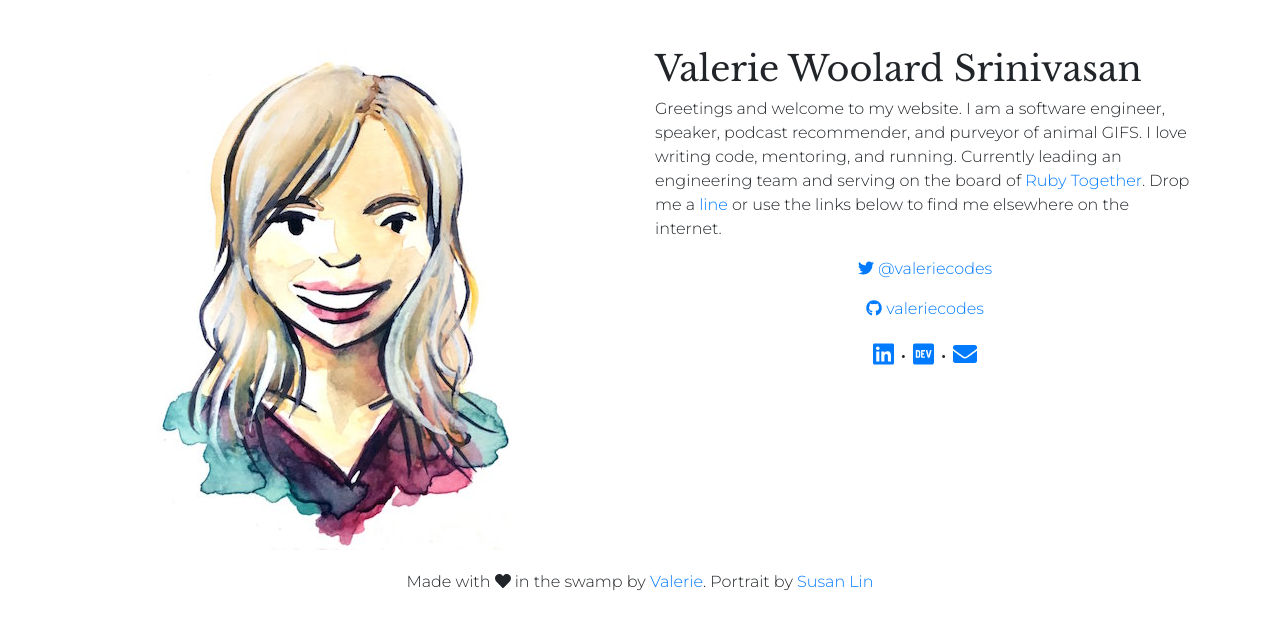
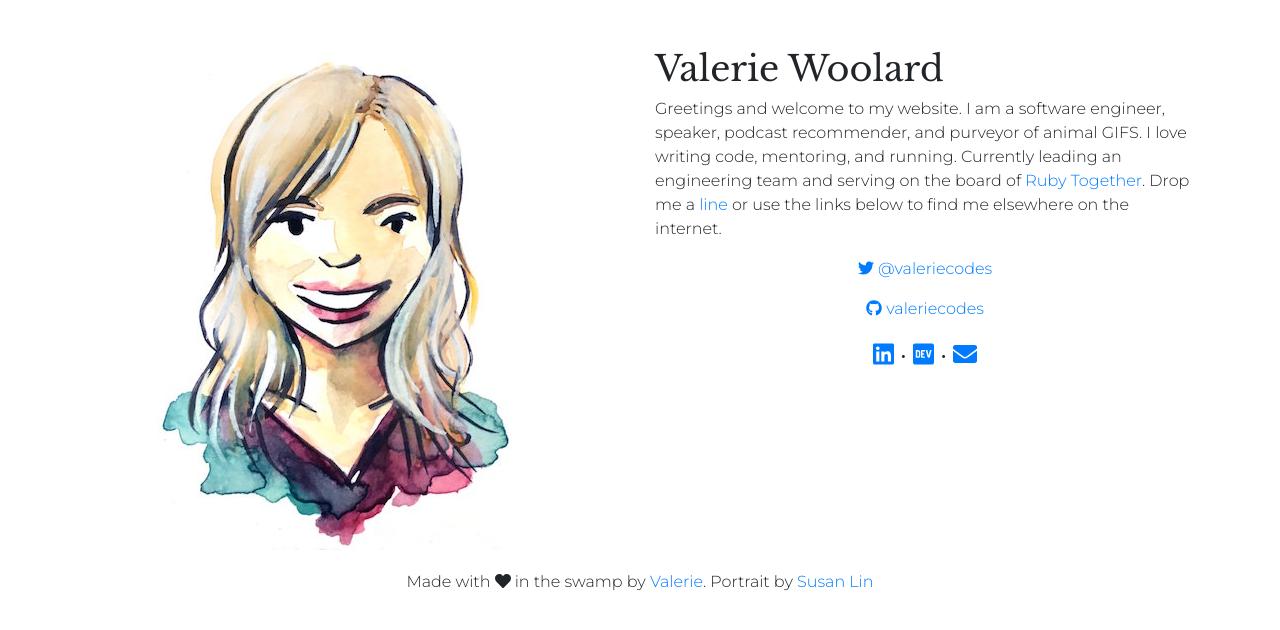
Before and after one commit to valeriecodes/valeriecodes.github.io, a Jekyll site: the page built from index.md, in a window 1280 px wide. Shown: the top 630 px of the page. Built offline with Jekyll 4.4.1, drawn with Linux system fonts in a browser that asks for light colours; nearby versions of some CDN libraries; part of the change alters nothing that is shown.

```diff
--- a/_config.yml
+++ b/_config.yml
@@ -1,6 +1,6 @@
-title: Valerie Woolard Srinivasan
+title: Valerie Woolard
 email: valerie.woolard@gmail.com
-description: "Personal site of Valerie Woolard Srinivasan: software engineer, speaker, podcast recommender, and purveyor of animal GIFS."
+description: "Valerie's personal site: software engineer, speaker, podcast recommender, and purveyor of animal GIFS."
 baseurl: "/"
 url: "http://valerie.codes"
 twitter_username: valeriecodes
--- a/_includes/footer.html
+++ b/_includes/footer.html
@@ -6,3 +6,20 @@
 <script src="https://code.jquery.com/jquery-3.2.1.slim.min.js" integrity="sha384-KJ3o2DKtIkvYIK3UENzmM7KCkRr/rE9/Qpg6aAZGJwFDMVNA/GpGFF93hXpG5KkN" crossorigin="anonymous"></script>
 <script src="https://cdnjs.cloudflare.com/ajax/libs/popper.js/1.11.0/umd/popper.min.js" integrity="sha384-b/U6ypiBEHpOf/4+1nzFpr53nxSS+GLCkfwBdFNTxtclqqenISfwAzpKaMNFNmj4" crossorigin="anonymous"></script>
 <script src="https://maxcdn.bootstrapcdn.com/bootstrap/4.0.0-beta/js/bootstrap.min.js" integrity="sha384-h0AbiXch4ZDo7tp9hKZ4TsHbi047NrKGLO3SEJAg45jXxnGIfYzk4Si90RDIqNm1" crossorigin="anonymous"></script>
+<script src="/assets/javascripts/konami.js"></script>
+<script>
+  function changeText() {
+    var text = document.getElementById('headline');
+    text.innerHTML = "Deal with it";
+  }
+  function resetText() {
+    var text = document.getElementById('headline');
+    text.innerHTML = "Valerie Woolard Srinivasan";
+  }
+  function runGlassesAnimation () {
+    glassesDiv = document.getElementById('glasses');
+    glassesDiv.style.animationPlayState = 'running';
+    setTimeout(function() { glassesDiv.style.animationPlayState = 'initial'; glassesDiv.style.display = 'none'}, 6500)
+  }
+  var easter_egg = new Konami(function() { runGlassesAnimation(); setTimeout(changeText,1000);  setTimeout(resetText,5500);});
+</script>
--- a/_layouts/home.html
+++ b/_layouts/home.html
@@ -34,7 +34,12 @@
       var text = document.getElementById('headline');
       text.innerHTML = "Valerie Woolard Srinivasan";
     }
-    var easter_egg = new Konami(function() { setTimeout(changeText,1000);; document.getElementById('glasses').style.animationPlayState = 'running'; setTimeout(resetText,5000);});
+    function runGlassesAnimation () {
+      glassesDiv = document.getElementById('glasses');
+      glassesDiv.style.animationPlayState = 'running';
+      setTimeout(function() { glassesDiv.style.animationPlayState = 'initial'; glassesDiv.style.display = 'none'}, 6500)
+    }
+    var easter_egg = new Konami(function() { runGlassesAnimation(); setTimeout(changeText,1000);  setTimeout(resetText,5500);});
   </script>
 </body>
 </html>
```
